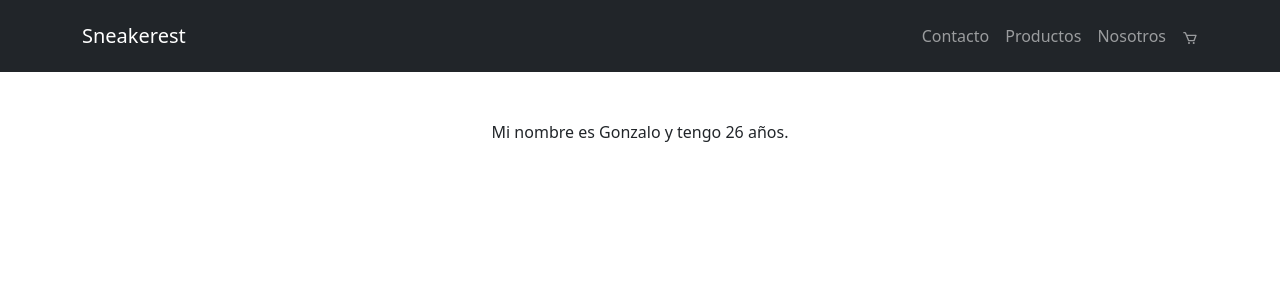
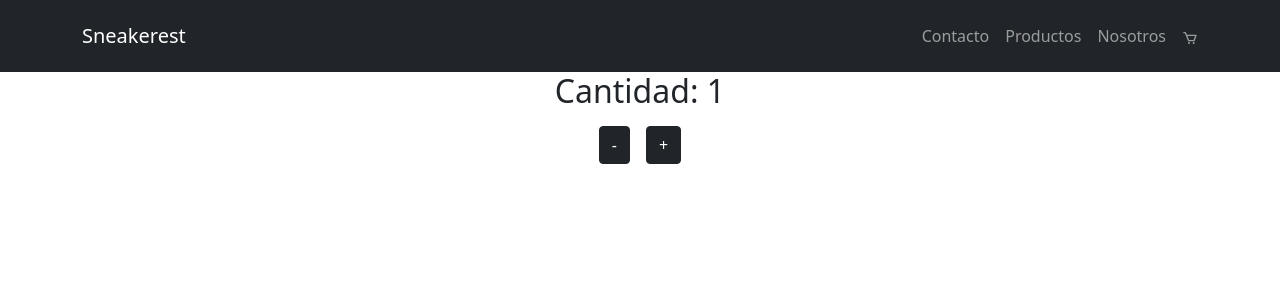
Before and after one commit to GnzloMigliore/app, a React (Create React App) app: page / in a window 1280 px wide. Shown: the top 300 px of the page. Built offline with nearby package versions, Linux system fonts and the light colour scheme.

Commit message:
Cuarto commit funcion agregar carrito

```diff
--- a/src/App.js
+++ b/src/App.js
@@ -1,5 +1,5 @@
  import NavBar from "./components/NavBar"
- import ItemListContainer from "./components/ItemListContainer"
+ import ItemCounter from "./components/ItemCount"
 
 
  const App = () => {
@@ -7,7 +7,7 @@
  return(
  <>
  <NavBar />
- <ItemListContainer  nombre="Gonzalo" edad={26}/>
+ <ItemCounter  stock={20} initial={1}/>
 
  </>
     )}
--- /dev/null
+++ b/src/components/ItemCount.js
@@ -0,0 +1,33 @@
+import {useState} from "react";
+import  { Button }  from  'react-bootstrap' ;
+const ItemCount = ({stock,initial,onAdd}) => {
+
+const [counter,setCounter]=useState(initial);
+
+const aumentarContador=()=>{
+if(counter<stock){
+    setCounter(counter+1)}else{
+
+    }
+}
+const descontarContador=()=>{
+    if(counter>0){
+        setCounter(counter-1)}else{
+
+        }
+    }
+return(
+<div>
+<div>
+<h2 className="d-flex justify-content-center">Cantidad: {counter}</h2>
+</div>
+<div className=" d-flex justify-content-center">
+
+<Button variant ="dark" className="m-2" onClick={descontarContador}>-</Button>
+<Button variant ="dark" className="m-2" onClick={aumentarContador}>+</Button>
+</div>
+</div>
+)
+}
+
+export default ItemCount;
```
